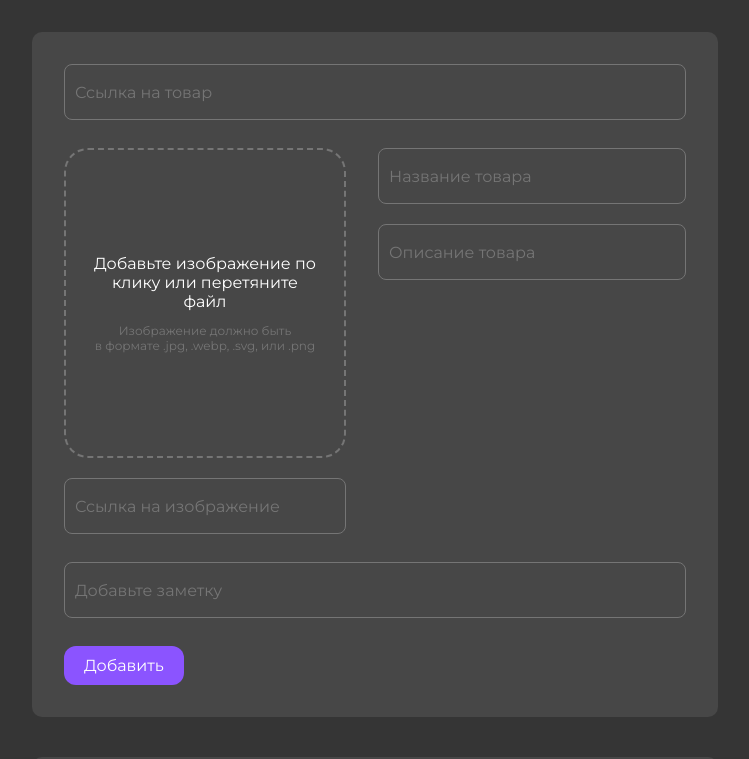
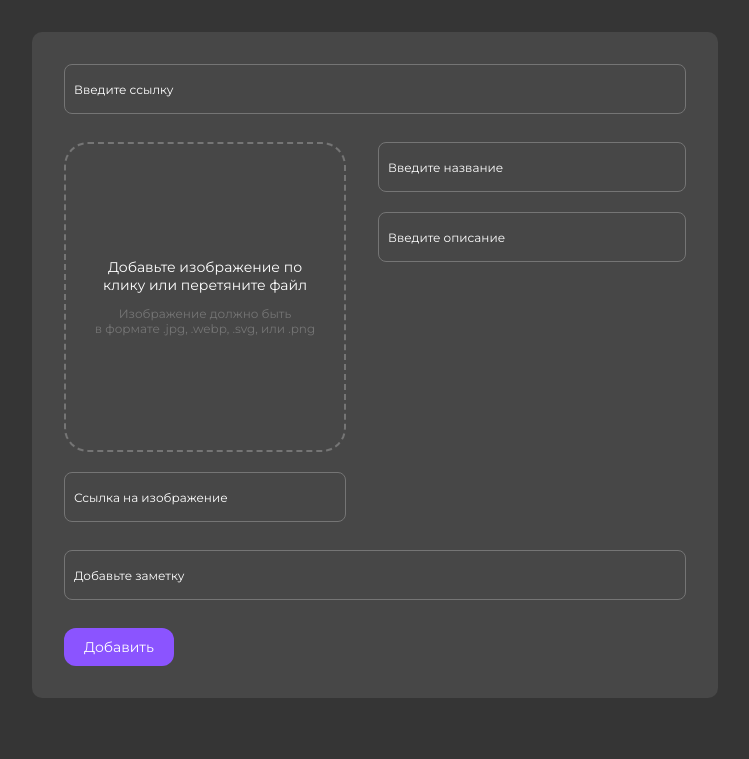
Before and after one commit to SPodgainova/Design-system, a React (Vite) app: page / in a window 1280 px wide. Shown: the top 759 px of the page, without its empty margins (265-1014 px from the left). Built offline with nearby package versions, Linux system fonts and the light colour scheme.

Commit message:
Заменила инпуты в форме на плавающие

```diff
--- a/src/App.tsx
+++ b/src/App.tsx
@@ -1,13 +1,11 @@
 import "./App.css";
+
 import { Form } from "./components/Form/Form";
-import { ItemsList } from "./components/ItemsList/ItemsList";
-import { mockProducts } from "./components/mockData";
 
 function App() {
   return (
     <>
       <Form />
-      <ItemsList items={mockProducts} />
     </>
   );
 }
--- a/src/components/FloatInput/FloatInput.tsx
+++ b/src/components/FloatInput/FloatInput.tsx
@@ -1,32 +1,31 @@
 // FloatingInput.tsx
-import { memo, useState } from "react";
+import { memo } from "react";
 import styles from "./styles.module.scss";
+import type { TData } from "../Form/type";
+import type { IFloatInputProps } from "./type";
 
-type TFloatingInputProps = {
-  label: string;
-  value: string;
-  onChange: (value: string) => void; // Изменили тип!
-} & React.InputHTMLAttributes<HTMLInputElement>;
-
-const FloatingInput = memo(
-  ({ label, value, onChange }: TFloatingInputProps) => {
-    const [isFocused, setIsFocused] = useState(false);
-
+const FloatInput = memo(
+  ({
+    value,
+    name,
+    type = "text",
+    label = "",
+    onChange,
+  }: IFloatInputProps<TData>) => {
     return (
-      // <div className={styles.container}>
       <div className={styles.inputWrapper}>
-        <input value={value} onChange={onChange} />
-        <label
-          className={`${styles.label} ${
-            value || isFocused ? styles.labelFloating : ""
-          }`}
-        >
-          {label}
-        </label>
+        <input
+          required
+          value={value}
+          name={name}
+          type={type}
+          onChange={onChange}
+          placeholder=" "
+        />
+        <label>{label}</label>
       </div>
-      // </div>
     );
   }
 );
 
-export default FloatingInput;
+export default FloatInput;
--- a/src/components/FloatInput/styles.module.scss
+++ b/src/components/FloatInput/styles.module.scss
@@ -1,47 +1,34 @@
-// FloatingInput.module.scss
-.container {
-  display: flex;
-  flex-direction: column;
-  width: 100%;
-  position: relative;
-  transition: 0.3s;
-}
-
 .inputWrapper {
   position: relative;
-  display: flex;
-  justify-content: space-between;
+
+  & label {
+    position: absolute;
+    top: 50%;
+    left: 5px;
+    padding: 0 5px;
+    color: #ffffff;
+    transition: 0.3s;
+    transform: translateY(-50%);
+    pointer-events: none;
+  }
+
+  & input {
+    border: 1px solid var(--color-light-grey);
+    border-radius: 8px;
+    padding: 10px;
+    outline: none;
+    color: var(--color-text-primary);
+    font-size: 14px;
+    inline-size: 100%;
+    block-size: 50px;
+  }
+
+  & input:focus ~ label,
+  & input:not(:placeholder-shown) ~ label,
+  & {
+    top: 0;
+    color: var(--color-accent);
+    font-size: 12px;
+    background-color: var(--bg-block-dark);
+  }
 }
-
-input {
-  border: 1px solid var(--color-light-grey);
-  border-radius: 8px;
-  block-size: 42px;
-  padding: 10px;
-  inline-size: 100%;
-  block-size: 56px;
-  margin-top: 15px;
-}
-
-.label {
-  position: absolute;
-  top: 50%;
-  left: 10px;
-  transform: translateY(-50%);
-  color: rgb(112, 104, 156);
-  font-weight: 500;
-  cursor: text;
-  transition: 0.3s;
-  pointer-events: none;
-  max-width: 80%;
-  text-overflow: ellipsis;
-  overflow: hidden;
-  white-space: nowrap;
-}
-
-.labelFloating {
-  top: 10px;
-  transform: translateY(50);
-  font-size: 12px;
-  color: var(--color-accent);
-}
--- /dev/null
+++ b/src/components/FloatInput/type.ts
@@ -0,0 +1,8 @@
+export interface IFloatInputProps<T extends object> {
+  value: string;
+  name: keyof T;
+  type: "text" | "number" | "url";
+  label: string;
+  onChange: (e: React.ChangeEvent<HTMLInputElement>) => void;
+  required?: boolean;
+}
--- a/src/components/Form/Form.tsx
+++ b/src/components/Form/Form.tsx
@@ -1,12 +1,12 @@
 import { type FormEvent } from "react";
 
 import Button from "../Button/Button";
-import Input from "../Input/Input";
 import ImageUploader from "../Button/ImageUploader/ImageUploader";
 
 import useForm from "../../hooks/useForm";
 
 import styles from "./styles.module.scss";
+import FloatInput from "../FloatInput/FloatInput";
 
 export const Form = () => {
   const { formData, handleChange, resetForm } = useForm({
@@ -25,46 +25,46 @@ export const Form = () => {
 
   return (
     <form onSubmit={handleSubmit} className={styles.form}>
-      <Input
+      <FloatInput
         name="link"
-        type="text"
+        type="url"
         value={formData.link}
-        placeholder="Ссылка на товар"
+        label="Введите ссылку"
         onChange={handleChange}
       />
       <div className={styles.wrapper}>
         <div className={styles.imageWrapper}>
           <ImageUploader />
-          <Input
+          <FloatInput
             name="image"
             type="text"
             value={formData.image}
-            placeholder="Ссылка на изображение"
+            label="Ссылка на изображение"
             onChange={handleChange}
           />
         </div>
         <div className={styles.inputsWrapper}>
-          <Input
+          <FloatInput
             name="name"
             type="text"
             value={formData.name}
-            placeholder="Название товара"
+            label="Введите название"
             onChange={handleChange}
           />
-          <Input
+          <FloatInput
             name="description"
             type="text"
             value={formData.description}
-            placeholder="Описание товара"
+            label="Введите описание"
             onChange={handleChange}
           />
         </div>
       </div>
-      <Input
+      <FloatInput
         name="notes"
         type="text"
         value={formData.notes}
-        placeholder="Добавьте заметку"
+        label="Добавьте заметку"
         onChange={handleChange}
       />
       <Button>Добавить</Button>
--- a/src/components/Form/styles.module.scss
+++ b/src/components/Form/styles.module.scss
@@ -3,7 +3,7 @@
   flex-direction: column;
   max-width: 100%;
   gap: 28px;
-  background-color: var(--bg-color-dark);
+  background-color: var(--bg-block-dark);
   border-radius: var(--block-radius);
   padding: var(--block-pd);
 }
--- a/src/index.css
+++ b/src/index.css
@@ -6,7 +6,8 @@ body {
   background-color: #353535;
   margin: 0px auto;
   min-height: 100vh;
-  color: var(--color-primary);
+  color: var(--color-text-primary);
+  font-size: 14px;
 }
 
 /* Reset and base styles  */
--- a/src/styles/variables.scss
+++ b/src/styles/variables.scss
@@ -1,13 +1,15 @@
 :root {
   /* Цвета */
   --color-primary: #ffffff;
-  --color-secondary: #7c3aed;
   --color-accent: #8b54ff;
-  --color-text: #1f2937;
+  --color-text-primary: #ffffff;
   --color-light-grey: #757575;
 
-  --bg-color-dark: #474747;
-  --bg-color-light: #ffffff;
+  --bg-main-dark: #353535;
+  --bg-main-light: #ffffff;
+  --bg-block-dark: #474747;
+  --bg-block-light: #ffffff;
+
 
   /* Отступы */
   --block-pd: 32px;
```
